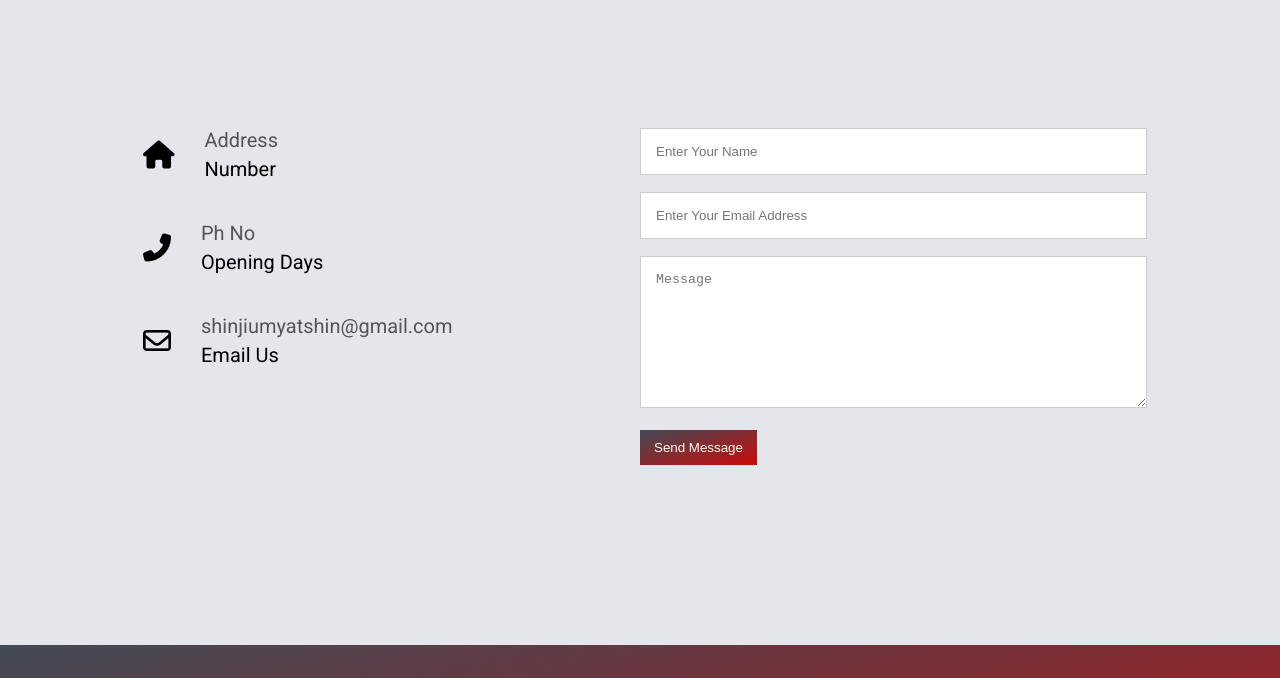
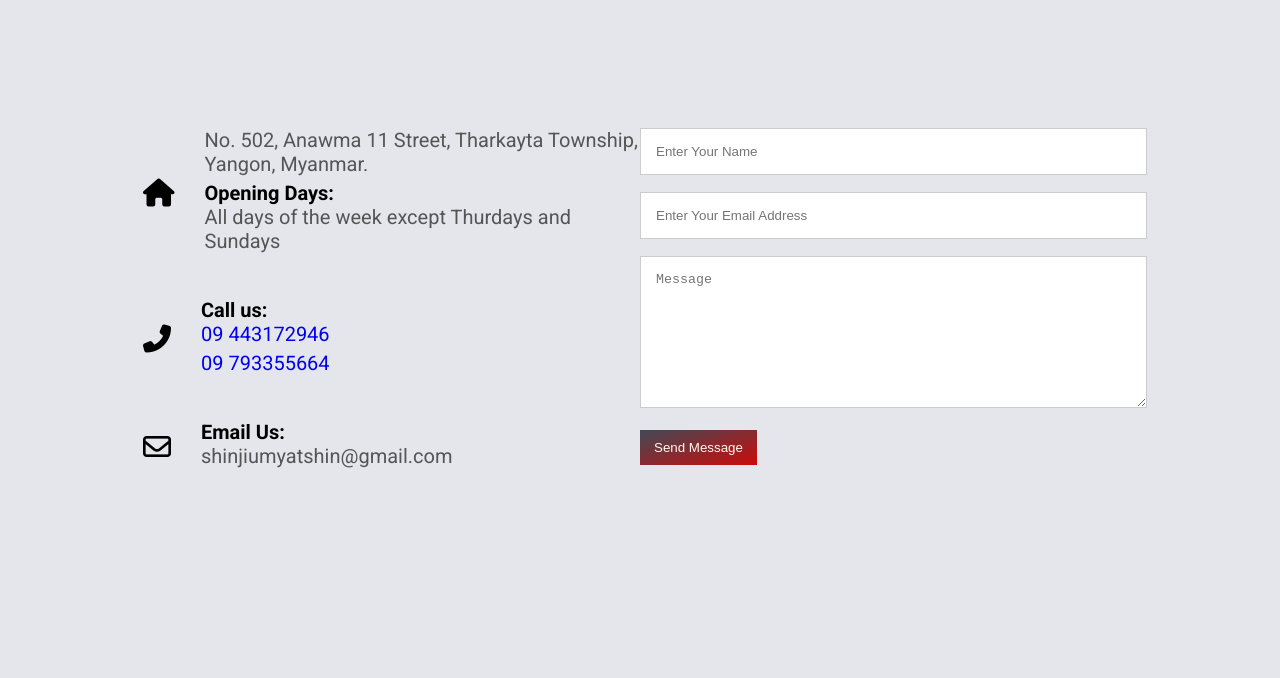
Before and after one commit to ThutaCodes/shinjikungfu-academy, a website: page ContactUs.html in a window 1280 px wide. Shown: the part 122-800 px from the top of the page. Drawn offline with Linux system fonts and the light colour scheme.

Commit message:
form add

```diff
--- a/ContactUs.html
+++ b/ContactUs.html
@@ -126,28 +126,34 @@
             <div>
                 <i class="fas fa-home"></i>
                 <span>
-                    <h5>Address</h5>
-                    <p>Number</p>
+                    <h5>No. 502, Anawma 11 Street, Tharkayta Township, Yangon, Myanmar.</h5>
+                    <p><b>Opening Days:</b></p>
+                    <h5><p>All days of the week except Thurdays and Sundays</p></h5>
                 </span>
             </div>
             <div>
                 <i class="fas fa-phone-alt"></i>
                 <span>
-                    <h5>Ph No</h5>
-                    <p>Opening Days</p>
+                    <p><b>Call us:</b></p>
+
+                    <h5><a href="tel:+959443172946">09 443172946</a></h5>
+                    <h5><a href="tel:+959793355664">09 793355664</a></h5>
+
                 </span>
             </div>
             <div>
                 <i class="far fa-envelope"></i>
                 <span>
+                    <p><b>Email Us:</b></p>
+
                     <h5>shinjiumyatshin@gmail.com </h5>
-                    <p>Email Us</p>
+
                 </span>
             </div>
         </div>
 
         <div class="contact-col">
-            <form action="">
+            <form action="https://formspree.io/f/xeojggge" method="POST">
                 <input type="text" placeholder="Enter Your Name" required>
                 <input type="email" placeholder="Enter Your Email Address" required>
                 <textarea rows="8" placeholder="Message" required></textarea>
```
